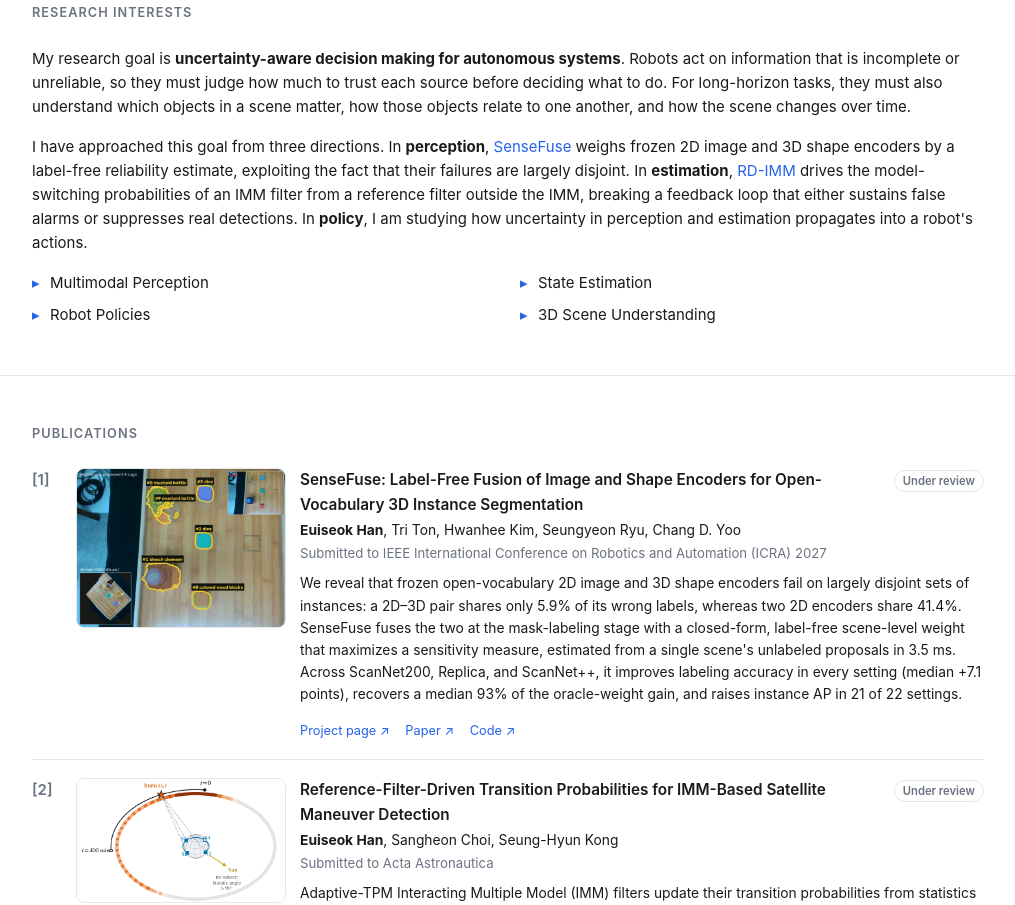
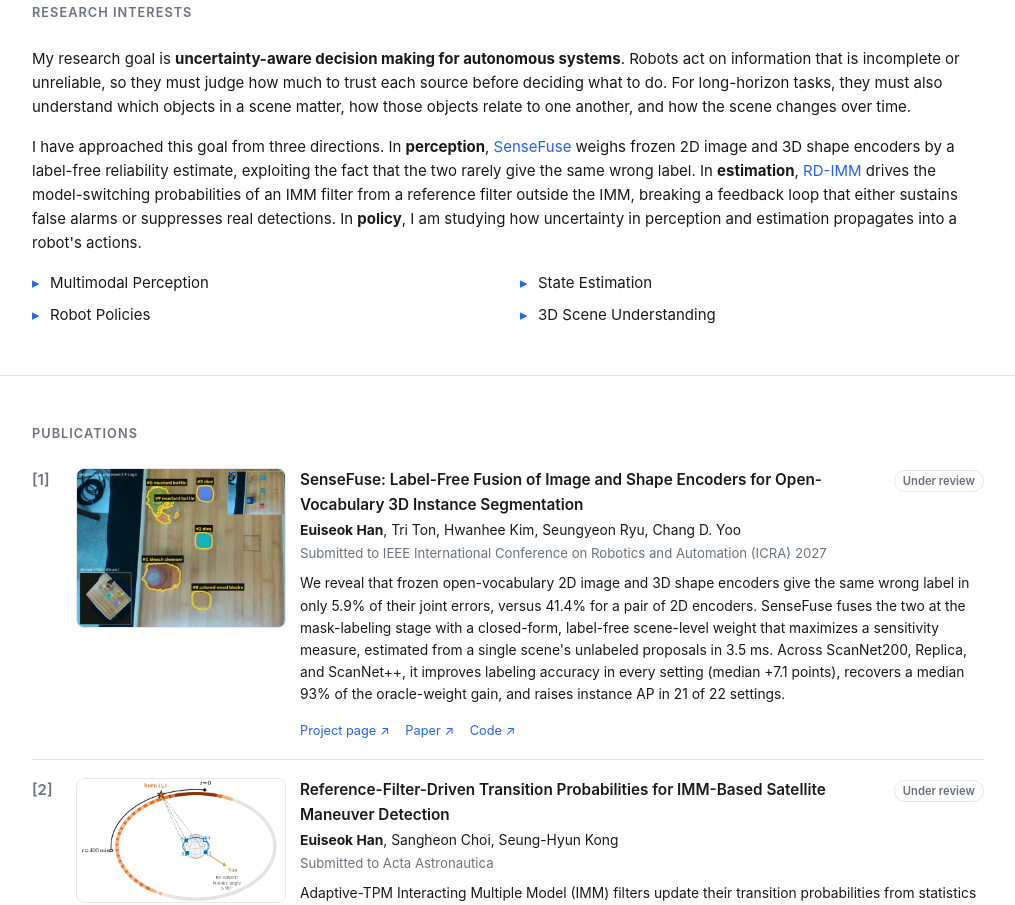
Before and after one commit to hanes1207/hanes1207.github.io, a plain HTML site: page index.html in a window 1280 px wide. Shown: the part 498-1403 px from the top of the page, without its empty margins (132-1147 px from the left). Drawn offline with Linux system fonts and the light colour scheme.

Commit message:
SenseFuse description: same-wrong-label rate among joint errors (match CV and paper)

```diff
--- a/index.html
+++ b/index.html
@@ -199,7 +199,7 @@
         <p>
             I have approached this goal from three directions.
             In <strong>perception</strong>, <a href="#publications">SenseFuse</a> weighs frozen 2D image and 3D shape encoders
-            by a label-free reliability estimate, exploiting the fact that their failures are largely disjoint.
+            by a label-free reliability estimate, exploiting the fact that the two rarely give the same wrong label.
             In <strong>estimation</strong>, <a href="#publications">RD-IMM</a> drives the model-switching probabilities of an
             IMM filter from a reference filter outside the IMM, breaking a feedback loop that either sustains false alarms or
             suppresses real detections.
@@ -231,8 +231,8 @@
           <div class="authors"><strong>Euiseok Han</strong>, Tri Ton, Hwanhee Kim, Seungyeon Ryu, Chang D. Yoo</div>
           <div class="venue">Submitted to IEEE International Conference on Robotics and Automation (ICRA) 2027</div>
           <p class="desc">
-            We reveal that frozen open-vocabulary 2D image and 3D shape encoders fail on largely disjoint sets of
-            instances: a 2D–3D pair shares only 5.9% of its wrong labels, whereas two 2D encoders share 41.4%.
+            We reveal that frozen open-vocabulary 2D image and 3D shape encoders give the same wrong label in only 5.9%
+            of their joint errors, versus 41.4% for a pair of 2D encoders.
             SenseFuse fuses the two at the mask-labeling stage with a closed-form, label-free scene-level weight that
             maximizes a sensitivity measure, estimated from a single scene's unlabeled proposals in 3.5 ms. Across
             ScanNet200, Replica, and ScanNet++, it improves labeling accuracy in every setting (median +7.1 points),
```
